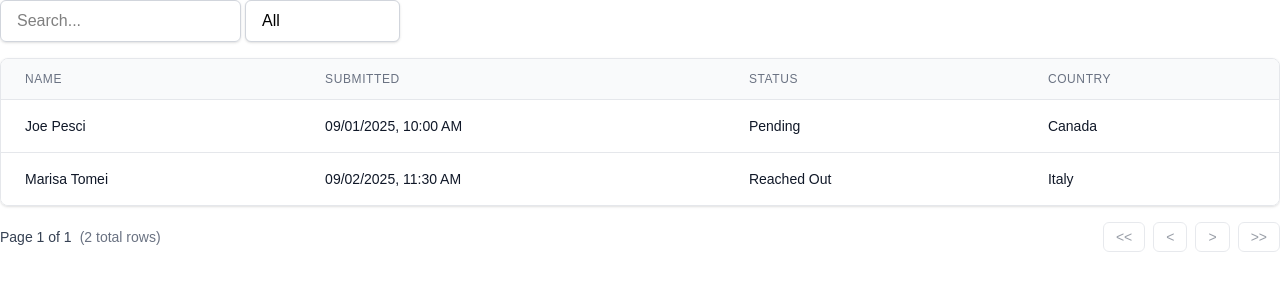
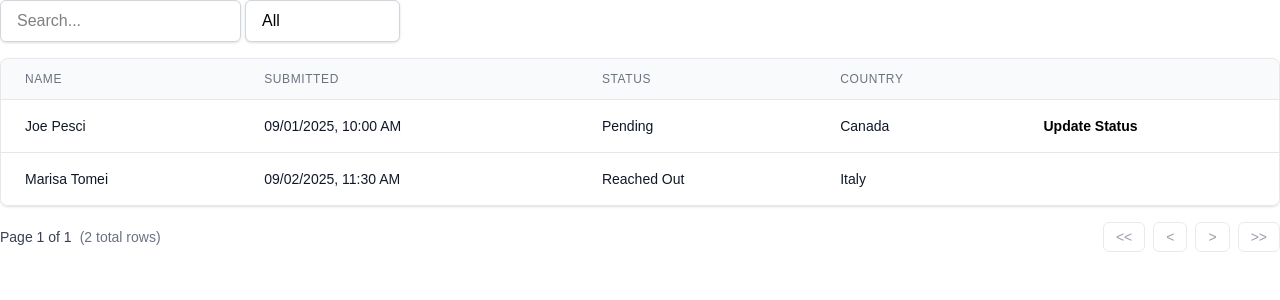
Before and after one commit to vbruzzi/visa-applications, a Next.js app: page /app/leads in a window 1280 px wide. Shown: the top 300 px of the page. Built offline with nearby package versions, Linux system fonts and the light colour scheme.

Commit message:
Added change status button

```diff
--- /dev/null
+++ b/src/_components/inputs/button.tsx
@@ -0,0 +1,36 @@
+interface ButtonProps {
+  children: React.ReactNode;
+  onClick?: () => void;
+  type?: "button" | "submit" | "reset";
+  disabled?: boolean;
+  variant?: "primary" | "ghost";
+  className?: string;
+}
+
+export default function Button({
+  children,
+  onClick,
+  type = "button",
+  disabled = false,
+  variant = "primary",
+  className = "",
+}: ButtonProps) {
+  const baseClasses = "inline-block font-bold rounded-md transition-colors";
+
+  const variantClasses = {
+    primary:
+      "bg-black px-6 py-3 text-white hover:bg-gray-800 disabled:bg-gray-400",
+    ghost:
+      "bg-transparent text-black hover:bg-gray-100 disabled:text-gray-400 disabled:hover:bg-transparent",
+  };
+  return (
+    <button
+      type={onClick ? "button" : type}
+      onClick={onClick}
+      disabled={disabled}
+      className={`${baseClasses} ${variantClasses[variant]} ${className}`}
+    >
+      {children}
+    </button>
+  );
+}
--- a/src/_components/inputs/index.ts
+++ b/src/_components/inputs/index.ts
@@ -1 +1,3 @@
 export { default as TextInput } from "./text-input";
+export { default as SelectInput } from "./select-input";
+export { default as Button } from "./button";
--- a/src/app/app/leads/leads-table.tsx
+++ b/src/app/app/leads/leads-table.tsx
@@ -5,19 +5,19 @@ import { DataTable } from "@/_components/data-table";
 import { ColumnDef } from "@tanstack/react-table";
 import { Lead } from "@/stores/lead-store";
 import { useLeadStore } from "@/providers/lead-store-provider";
+import { Button } from "@/_components/inputs";
 
 interface LeadsTableProps {
-  leads: Lead[];
+  data: Lead[];
 }
 
-export default function LeadsTable({ leads }: LeadsTableProps) {
-  const setLeads = useLeadStore((state) => state.setLeads);
-  const storedLeads = useLeadStore((state) => state.leads);
+export default function LeadsTable({ data }: LeadsTableProps) {
+  const { setLeads, leads, changeStatus } = useLeadStore((state) => state);
 
   // Store the leads data in Zustand store when component mounts or leads change
   useEffect(() => {
-    setLeads(leads);
-  }, [leads, setLeads]);
+    setLeads(data);
+  }, [data, setLeads]);
 
   const columns: ColumnDef<Lead>[] = [
     {
@@ -62,7 +62,27 @@ export default function LeadsTable({ leads }: LeadsTableProps) {
       header: "Country",
       accessorKey: "countryOfCitizenship",
     },
+    {
+      id: "actions",
+      cell: ({ row }) => {
+        const lead = row.original;
+        const status = lead.status;
+
+        if (status === "PENDING") {
+          return (
+            <Button
+              onClick={() => changeStatus(lead.id, "REACHED_OUT")}
+              variant="ghost"
+            >
+              Update Status
+            </Button>
+          );
+        }
+        return null;
+      },
+      header: "",
+    },
   ];
 
-  return <DataTable data={storedLeads} columns={columns} pageSize={5} />;
+  return <DataTable data={leads} columns={columns} pageSize={5} />;
 }
--- a/src/app/app/leads/page.tsx
+++ b/src/app/app/leads/page.tsx
@@ -4,5 +4,5 @@ import LeadsTable from "./leads-table";
 export default async function LeadsPage() {
   const leads = await getLeads();
 
-  return <LeadsTable leads={leads} />;
+  return <LeadsTable data={leads} />;
 }
--- a/src/app/success/page.tsx
+++ b/src/app/success/page.tsx
@@ -1,4 +1,5 @@
 import Link from "next/link";
+import { Button } from "@/_components/inputs";
 
 export default function SuccessPage() {
   return (
@@ -10,11 +11,8 @@ export default function SuccessPage() {
           Expect an email back from hello@visaapplications.com
         </p>
 
-        <Link
-          href="/"
-          className="inline-block mt-6 px-6 py-3 bg-black text-white font-bold rounded-md hover:bg-gray-800 transition-colors"
-        >
-          Go Back to Homepage
+        <Link href="/" className="mt-6">
+          <Button>Go Back to Homepage</Button>
         </Link>
       </div>
     </div>
```
Also changed, not shown: 1 other file (tests, documents, lock files or other folders).
